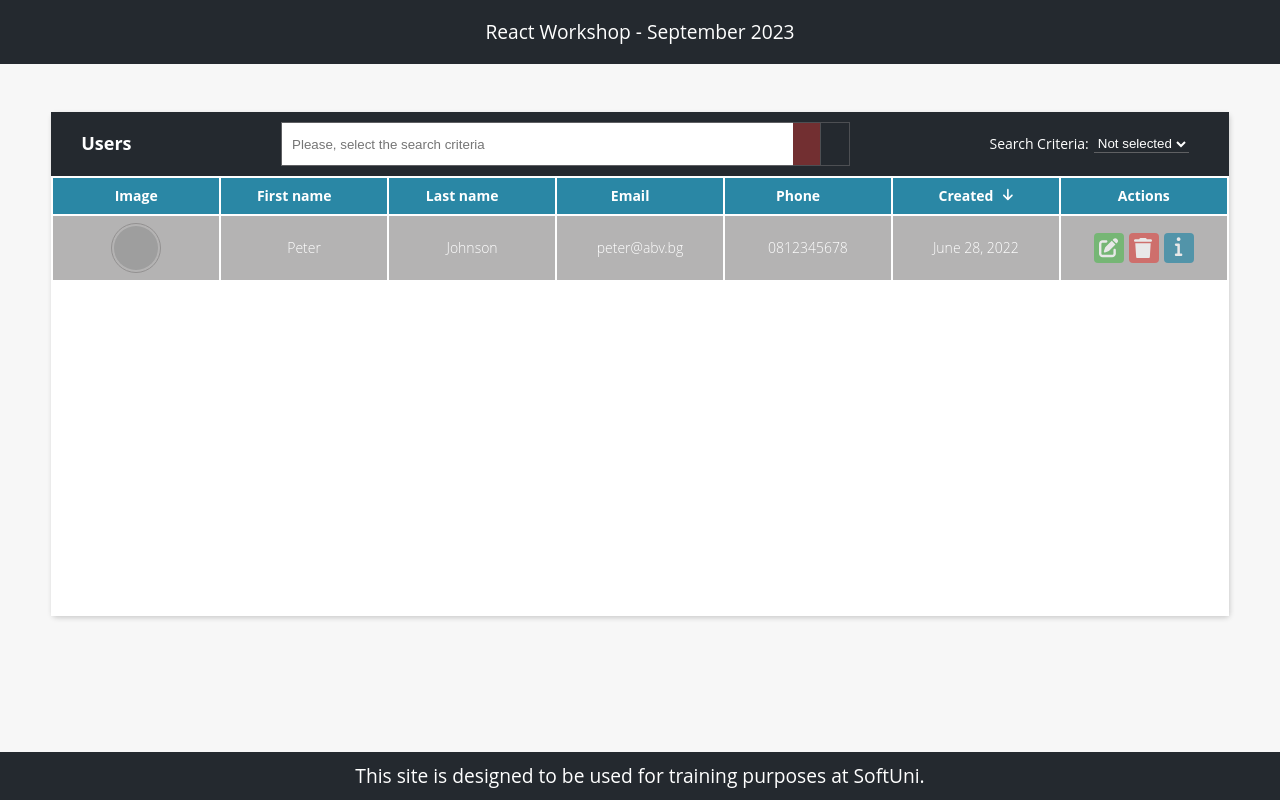
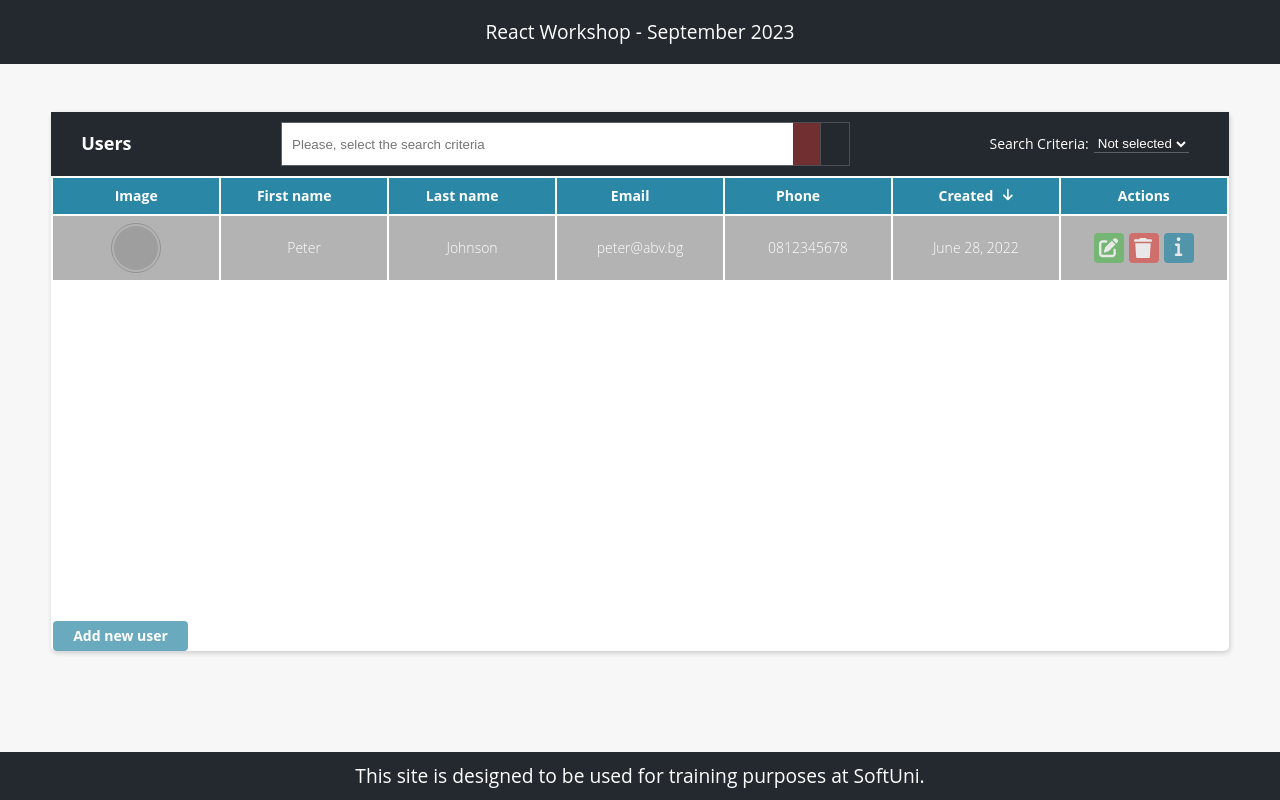
Before and after one commit to Pavlov1881/ReactJS-Workshop-UserApp, a React (Vite) app in the folder client/: page / in a window 1280 px wide. Built offline with nearby package versions, Linux system fonts and the light colour scheme; grey boxes are pictures that could not be loaded.

Commit message:
Update UserList.jsx

```diff
--- a/client/src/components/UserList.jsx
+++ b/client/src/components/UserList.jsx
@@ -10,6 +10,9 @@ const UserList = () => {
             <Search></Search>
 
             <UserListTable></UserListTable>
+
+            <button class="btn-add btn">Add new user</button>
+
         </section>
 
     );
```
